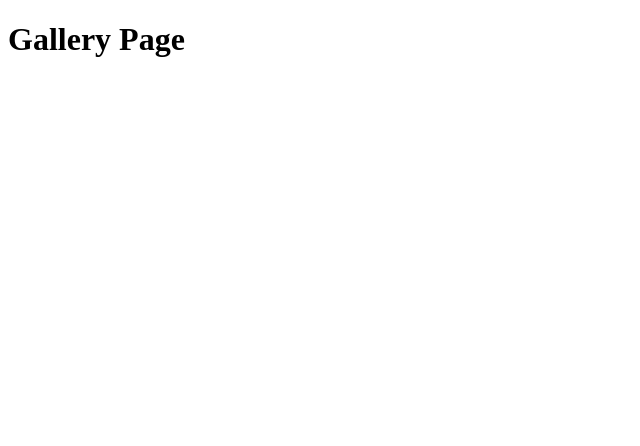
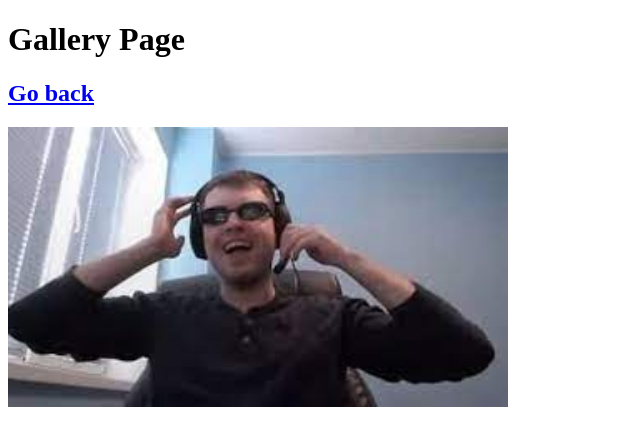
Before and after one commit to MaksymTer-Tyshchev/HomeworksMTer-Tyshchev, a plain HTML site: page gallery.html in a window 1280 px wide. Shown: the whole page, without its empty margins (0-640 px from the left). Drawn offline with Linux system fonts and the light colour scheme.

Commit message:
Add photo and go back button

```diff
--- a/gallery.html
+++ b/gallery.html
@@ -9,7 +9,13 @@
     <header>
        <h1>Gallery Page</h1>
     </header>
-    <main></main>
+    <main>
+        <section> <h2><a href="./index.html">Go back</a></h2>
+            <div class="container">
+        <img src="./images/Photo1.jfif" alt="Arthas" width="500">
+    </div>
+</section>
+    </main>
     <footer>
     </footer>
 </body>
```
Also changed, not shown: images/Photo1.jfif (added).
